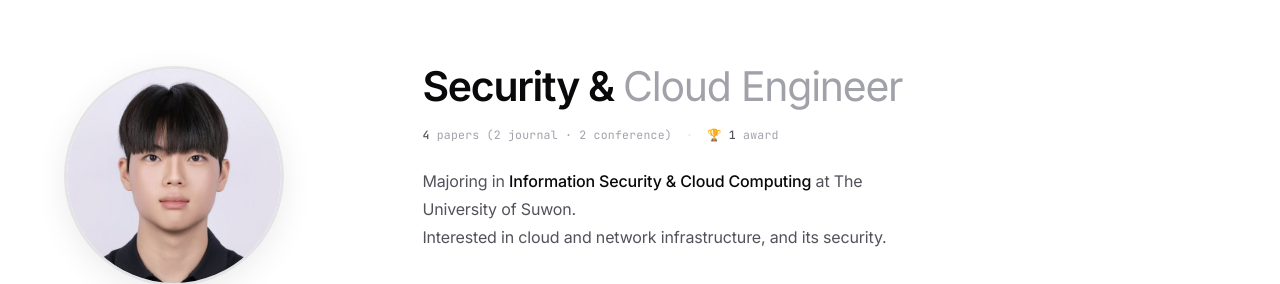
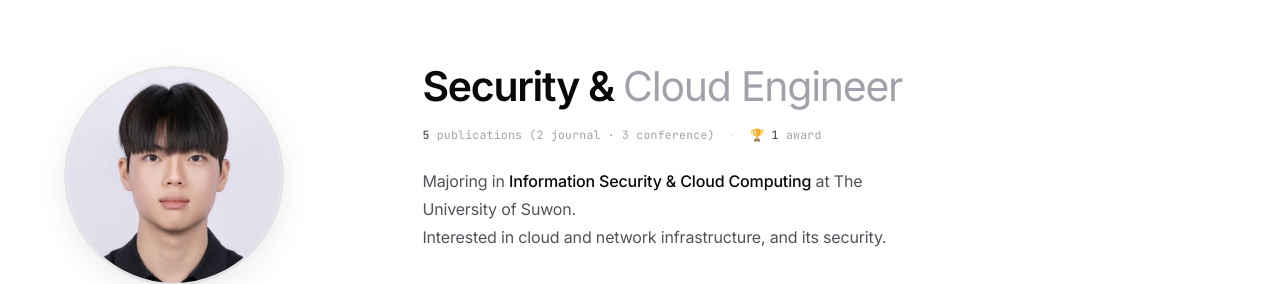
Before and after one commit to Im-HyeonBin/hyeonbin-portfolio, a plain HTML site: page index.html in a window 1280 px wide. Shown: the part 49-333 px from the top of the page. Drawn offline with Linux system fonts and the light colour scheme.

Commit message:
Hero stat: 5 publications (2 journal, 3 conference)
Co-Authored-By: Claude Sonnet 5.5 <noreply@anthropic.com>

```diff
--- a/index.html
+++ b/index.html
@@ -971,7 +971,7 @@ footer {
       <h1 class="hero-h1" data-i18n="hero.h1">Security &amp; <span>Cloud Engineer</span></h1>
 
       <div class="hero-stats">
-        <span><b>4</b> papers <span style="color:var(--ink-3)">(2 journal · 2 conference)</span></span>
+        <span><b>5</b> publications <span style="color:var(--ink-3)">(2 journal · 3 conference)</span></span>
         <span>🏆 <b>1</b> award</span>
       </div>
 
```
